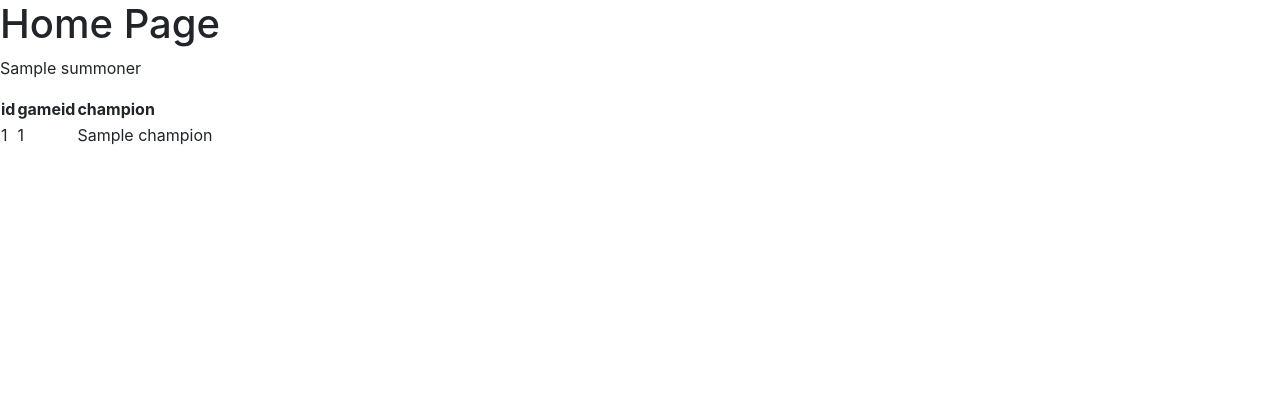
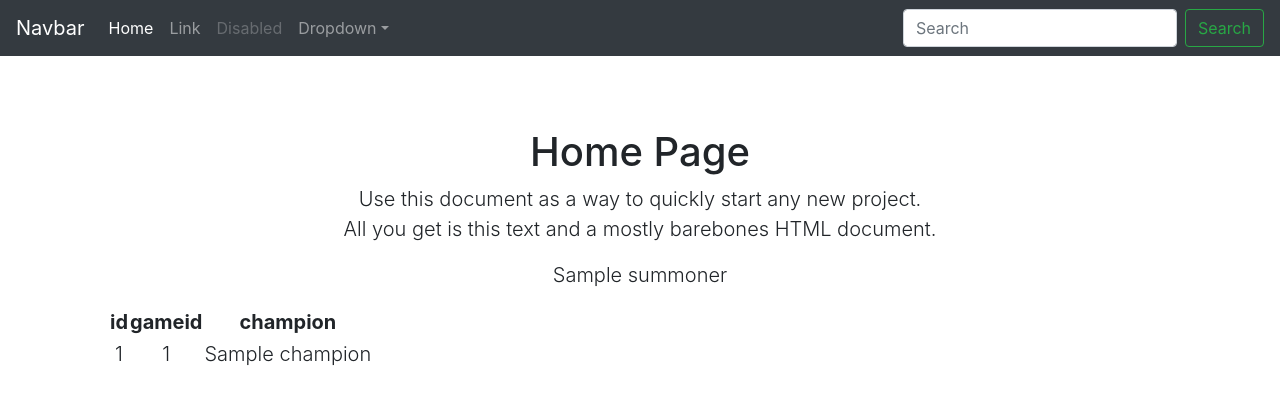
Before and after one commit to ematysek/Riot-API-Webapp, a Flask app: template ui/templates/home.html in a window 1280 px wide. Shown: the top 417 px of the page. Run offline with Flask 2, Linux system fonts and the light colour scheme; the template is opened without the code that fills it: most values are stand-ins (such as "Sample title", 1, 10 or a date in 2020); some libraries are stand-ins or nearby versions.

Commit message:
Bootstrap UI updates

```diff
--- a/app.py
+++ b/app.py
@@ -5,6 +5,7 @@ import os
 
 from util.request_handler import RequestHandler
 from conf.config import APIConfig, load_config
+from ui.webui import launch
 
 
 def main():
@@ -38,6 +39,7 @@ def main():
     accid = rh.get_accountid_by_name('wellthisisawkwrd')
     rh.update_recent_usermatches(accid)
 
+    launch()
 
 if __name__ == '__main__':
     main()
--- /dev/null
+++ b/ui/static/stylesheets/main.css
@@ -0,0 +1,7 @@
+body {
+  padding-top: 5rem;
+}
+.starter-template {
+  padding: 3rem 1.5rem;
+  text-align: center;
+}
--- a/ui/templates/base.html
+++ b/ui/templates/base.html
@@ -1,16 +1,19 @@
 <!DOCTYPE html>
 <html lang="en">
 <head>
-    <meta charset="UTF-8">
-    <meta name="viewport" content="width=device-width, initial-scale=1, shrink-to-fit=no">
+    <meta charset="UTF-8" />
+    <meta name="viewport" content="width=device-width, initial-scale=1, shrink-to-fit=no" />
     <!-- Bootstrap CSS -->
     <link rel="stylesheet" href="https://stackpath.bootstrapcdn.com/bootstrap/4.1.1/css/bootstrap.min.css"
-          integrity="sha384-WskhaSGFgHYWDcbwN70/dfYBj47jz9qbsMId/iRN3ewGhXQFZCSftd1LZCfmhktB" crossorigin="anonymous">
+          integrity="sha384-WskhaSGFgHYWDcbwN70/dfYBj47jz9qbsMId/iRN3ewGhXQFZCSftd1LZCfmhktB" crossorigin="anonymous" />
+    <!-- custom CSS -->
+    <link rel="stylesheet" type="text/css" href="{{ url_for('static', filename='stylesheets/main.css') }}" />
     {% if title %}
     <title>{{ title }}</title>
     {% else %}
     <title>Riot API Webapp</title>
     {% endif %}
+    {% block head %}{% endblock head %}
 </head>
 <body>
 {% block body %}{% endblock body %}
--- a/ui/templates/home.html
+++ b/ui/templates/home.html
@@ -1,10 +1,49 @@
 {% extends "base.html" %}
 {% block body %}
+<nav class="navbar navbar-expand-md navbar-dark bg-dark fixed-top">
+    <a class="navbar-brand" href="#">Navbar</a>
+    <button class="navbar-toggler" type="button" data-toggle="collapse" data-target="#navbarsExampleDefault"
+            aria-controls="navbarsExampleDefault" aria-expanded="false" aria-label="Toggle navigation">
+        <span class="navbar-toggler-icon"></span>
+    </button>
+
+    <div class="collapse navbar-collapse" id="navbarsExampleDefault">
+        <ul class="navbar-nav mr-auto">
+            <li class="nav-item active">
+                <a class="nav-link" href="#">Home <span class="sr-only">(current)</span></a>
+            </li>
+            <li class="nav-item">
+                <a class="nav-link" href="#">Link</a>
+            </li>
+            <li class="nav-item">
+                <a class="nav-link disabled" href="#">Disabled</a>
+            </li>
+            <li class="nav-item dropdown">
+                <a class="nav-link dropdown-toggle" href="https://example.com" id="dropdown01" data-toggle="dropdown"
+                   aria-haspopup="true" aria-expanded="false">Dropdown</a>
+                <div class="dropdown-menu" aria-labelledby="dropdown01">
+                    <a class="dropdown-item" href="#">Action</a>
+                    <a class="dropdown-item" href="#">Another action</a>
+                    <a class="dropdown-item" href="#">Something else here</a>
+                </div>
+            </li>
+        </ul>
+        <form class="form-inline my-2 my-lg-0">
+            <input class="form-control mr-sm-2" type="text" placeholder="Search" aria-label="Search">
+            <button class="btn btn-outline-success my-2 my-sm-0" type="submit">Search</button>
+        </form>
+    </div>
+</nav>
+<main role="main" class="container">
+
+    <div class="starter-template">
         <h1>Home Page</h1>
+        <p class="lead">Use this document as a way to quickly start any new project.<br> All you get is this text and a
+            mostly barebones HTML document.</p>
         {% for summoner in summoners %}
-<p>{{ summoner }}</p>
+        <p class="lead">{{ summoner }}</p>
         {% endfor %}
-<table>
+        <table class="lead">
             <tr>
                 <th>id</th>
                 <th>gameid</th>
@@ -18,4 +57,8 @@
             </tr>
             {% endfor %}
         </table>
+    </div>
+
+</main><!-- /.container -->
+
 {% endblock body %}
```
Lines whose indentation alone changed are shown as unchanged.
